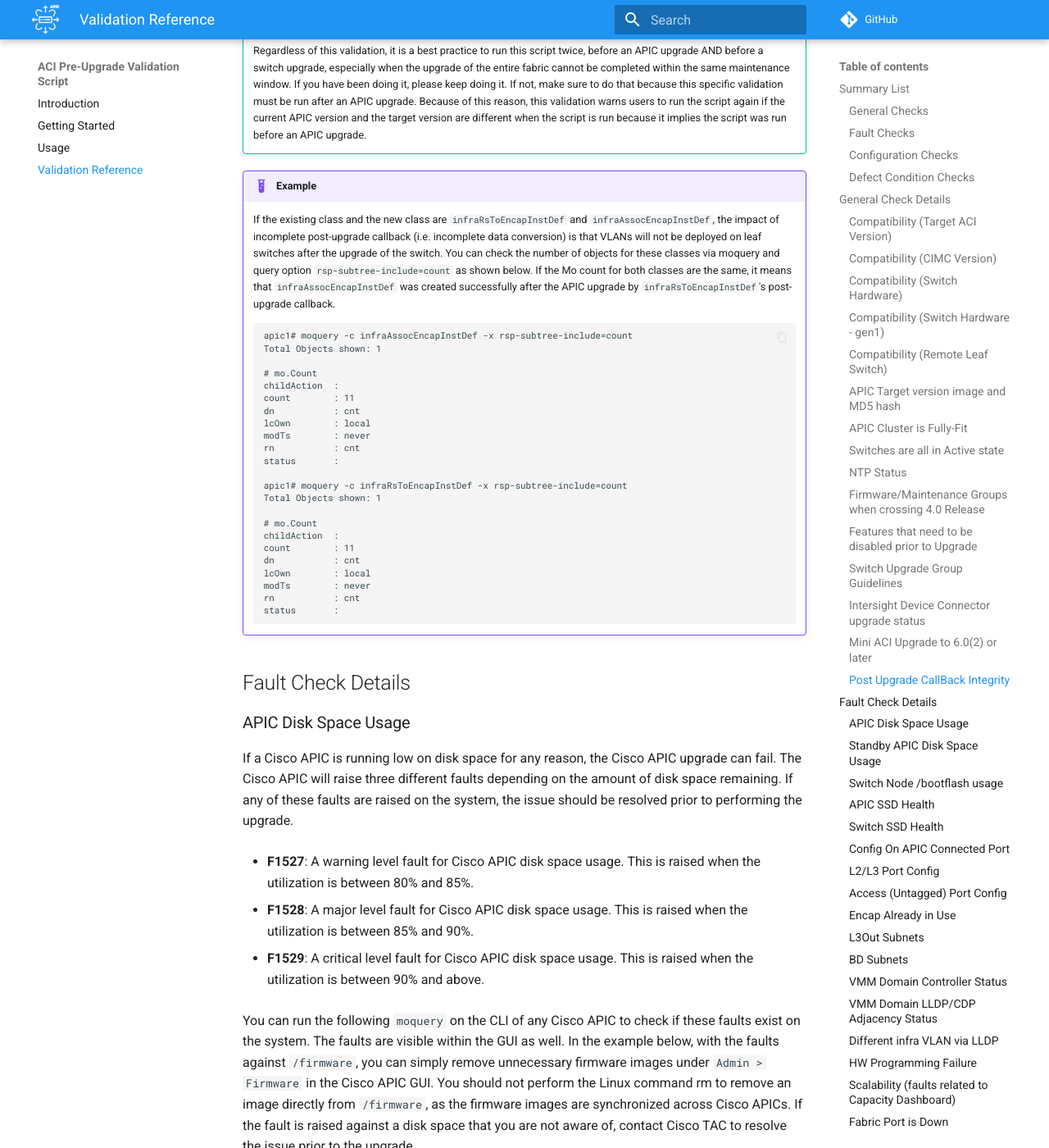
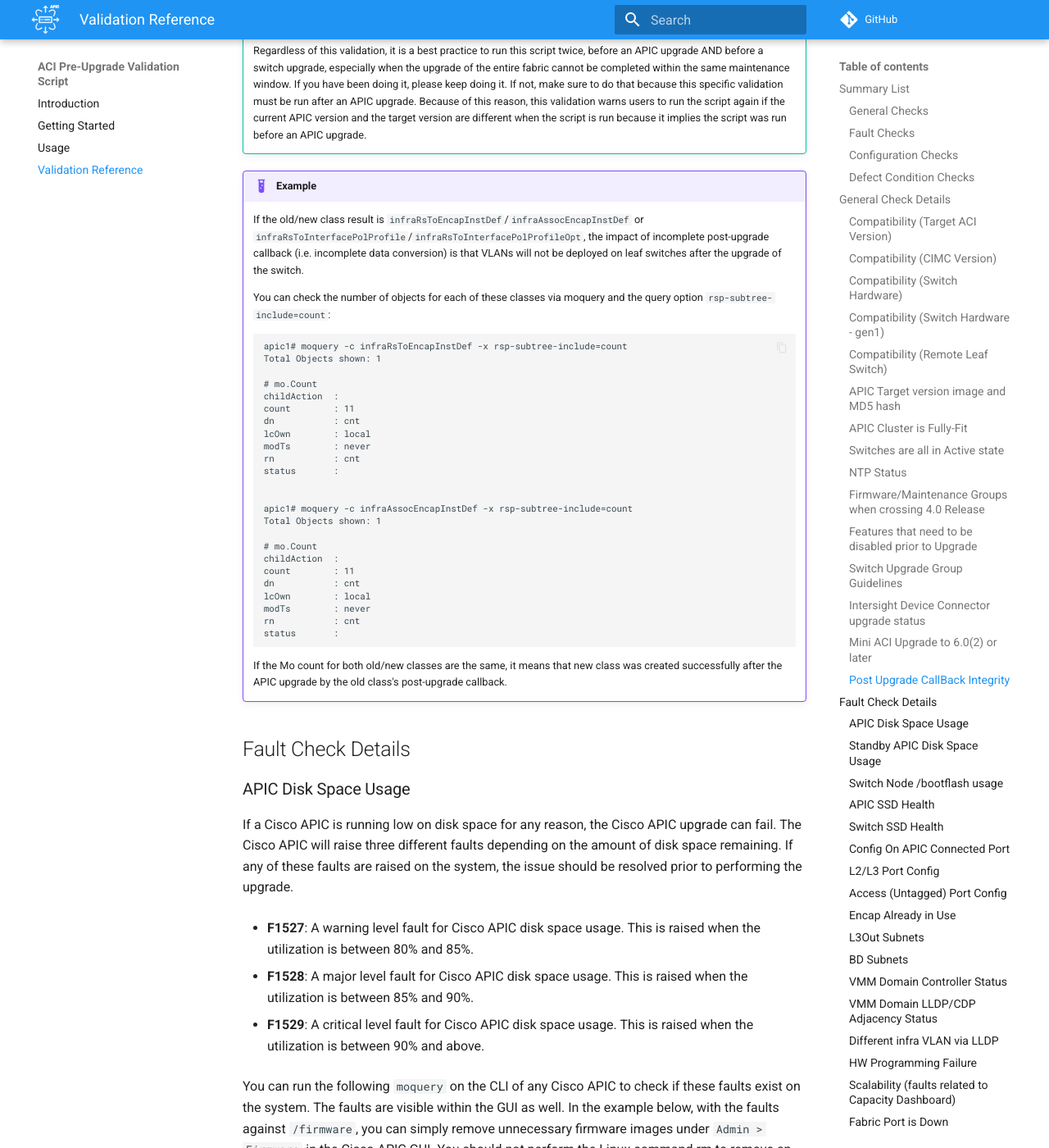
Before and after one commit to datacenter/ACI-Pre-Upgrade-Validation-Script, an MkDocs documentation site: the page built from docs/docs/validations.md, in a window 1280 px wide and 1400 px high, scrolled down 11681 px. Shown: the whole window at 82% size. Built offline with MkDocs 1.6.1 and Material for MkDocs 9.7.7, drawn with Linux system fonts in a browser that asks for light colours; emoji names are drawn with the system emoji font; comment, search, counter and statistics services are not loaded.

Commit message:
update docs

````diff
--- a/docs/docs/validations.md
+++ b/docs/docs/validations.md
@@ -385,11 +385,11 @@
 
 
 !!! example
-    If the existing class and the new class are `infraRsToEncapInstDef` and `infraAssocEncapInstDef`, the impact of incomplete post-upgrade callback (i.e. incomplete data conversion) is that VLANs will not be deployed on leaf switches after the upgrade of the switch.
-    You can check the number of objects for these classes via moquery and query option `rsp-subtree-include=count` as shown below.
-    If the Mo count for both classes are the same, it means that `infraAssocEncapInstDef` was created successfully after the APIC upgrade by `infraRsToEncapInstDef`'s post-upgrade callback.
-    ```
-    apic1# moquery -c infraAssocEncapInstDef -x rsp-subtree-include=count
+    If the old/new class result is `infraRsToEncapInstDef`/`infraAssocEncapInstDef` or `infraRsToInterfacePolProfile`/`infraRsToInterfacePolProfileOpt`, the impact of incomplete post-upgrade callback (i.e. incomplete data conversion) is that VLANs will not be deployed on leaf switches after the upgrade of the switch.
+
+    You can check the number of objects for each of these classes via moquery and the query option `rsp-subtree-include=count`:
+    ```
+    apic1# moquery -c infraRsToEncapInstDef -x rsp-subtree-include=count
     Total Objects shown: 1
 
     # mo.Count
@@ -401,7 +401,8 @@
     rn           : cnt
     status       :
 
-    apic1# moquery -c infraRsToEncapInstDef -x rsp-subtree-include=count
+
+    apic1# moquery -c infraAssocEncapInstDef -x rsp-subtree-include=count
     Total Objects shown: 1
 
     # mo.Count
@@ -413,6 +414,8 @@
     rn           : cnt
     status       :
     ```
+
+    If the Mo count for both old/new classes are the same, it means that new class was created successfully after the APIC upgrade by the old class's post-upgrade callback.
 
 ## Fault Check Details
 
````
